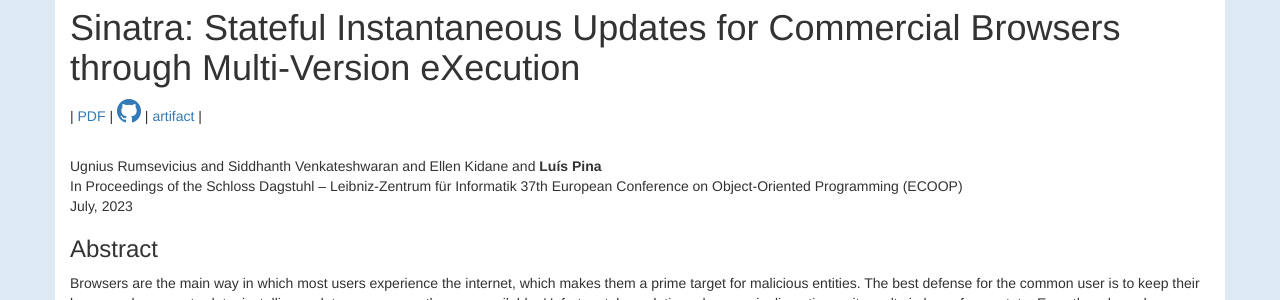
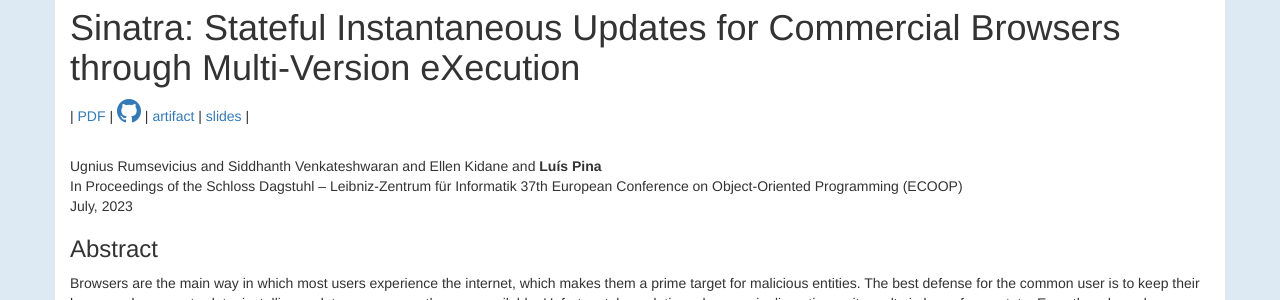
Before and after one commit to luisggpina/personal-website, a Jekyll site: the page built from details/rumsevicius23sinatra.md, in a window 1280 px wide. Shown: the part 348-648 px from the top of the page. Built offline with Jekyll 4.4.1, drawn with Linux system fonts in a browser that asks for light colours; nearby versions of some CDN libraries; some web fonts are replaced.

Commit message:
Added ECOOP'23 talk

```diff
--- a/_data/papers.yml
+++ b/_data/papers.yml
@@ -20,6 +20,7 @@ rumsevicius23sinatra:
   github: bitslab/sinatra
   downloads:
     pdf:    rumsevicius23sinatra.pdf
+    slides: rumsevicius23sinatra-slides.pdf
   abstract: "Browsers are the main way in which most users experience the internet, which makes them a prime target for malicious entities. The best defense for the common user is to keep their browser always up-to-date, installing updates as soon as they are available. Unfortunately, updating a browser is disruptive as it results in loss of user state. Even though modern browsers reopen all pages (tabs) after an update to minimize inconvenience, this approach still loses all local user state in each page (e.g., contents of unsubmitted forms, including associated JavaScript validation state) and assumes that pages can be refreshed and result in the same contents. We believe this is an important barrier that keeps users from updating their browsers as frequently as possible.
 
 
```
Also changed, not shown: 1 other file.
